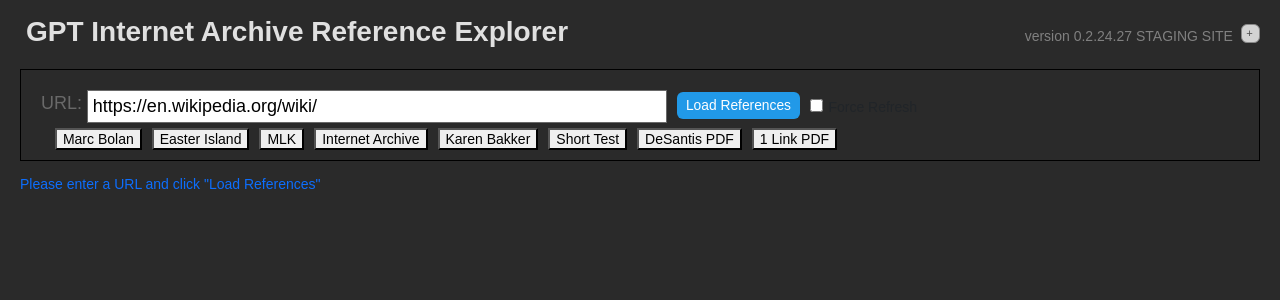
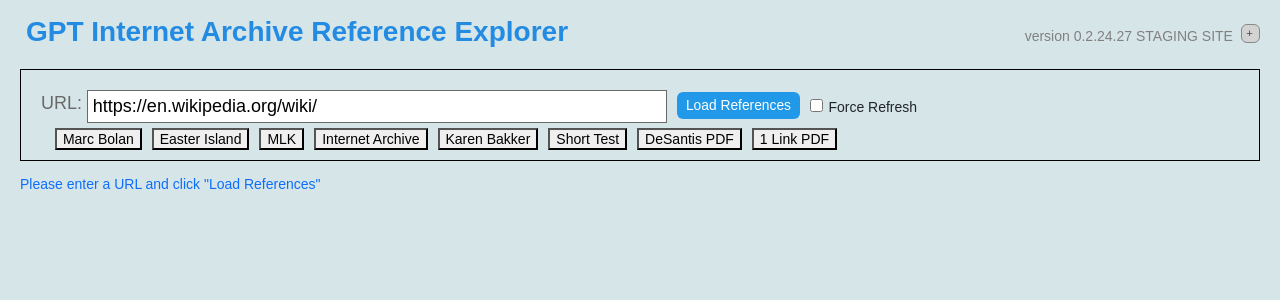
Before and after one commit to mojomonger/gptiare, a React (Create React App) app: page / in a window 1280 px wide. Shown: the top 300 px of the page. Built offline with nearby package versions, Linux system fonts and the light colour scheme; what chartjs-plugin-datalabels would draw is missing.

Commit message:
custom_v7 - winter

```diff
--- /dev/null
+++ b/src/__custom__/iare_custom_v7.css
@@ -0,0 +1,20 @@
+:root {
+    --g-color-body-bg: #d6e5e8;
+
+    --g-color-h1-fg: #248be2;
+
+    --g-color-list-header-fg: #e6f6f2;
+    --g-color-list-header-bg: #82e6ac;
+
+    --g-color-function-box-caption-fg: #FFFFFF;
+    --g-color-function-box-caption-bg: #25d69b;
+    --g-color-function-box-caption-outline: #19825e;
+    --g-color-function-box-contents: hsl(186deg, 70.97%, 86.73%);
+
+    --g-color-flock-box-caption-fg: #FFFFFF;
+    --g-color-flock-box-caption-bg: #17946a;
+
+    --g-color-reference-display-bg: hsl(206, 47%, 84%);
+    --g-color-reference-display-fg: black;
+    --g-color-reference-display-selected-bg: hsl(205, 100%, 97%);
+}
--- a/src/index.css
+++ b/src/index.css
@@ -10,7 +10,10 @@
 /*@import url("__custom__/iare_custom_v5.css");*/
 
 /* Use a film noir color scheme */
-@import url("__custom__/iare_custom_v6.css");
+/*@import url("__custom__/iare_custom_v6.css");*/
+
+/* hues of winter */
+@import url("__custom__/iare_custom_v7.css");
 
 
 :root {
```
